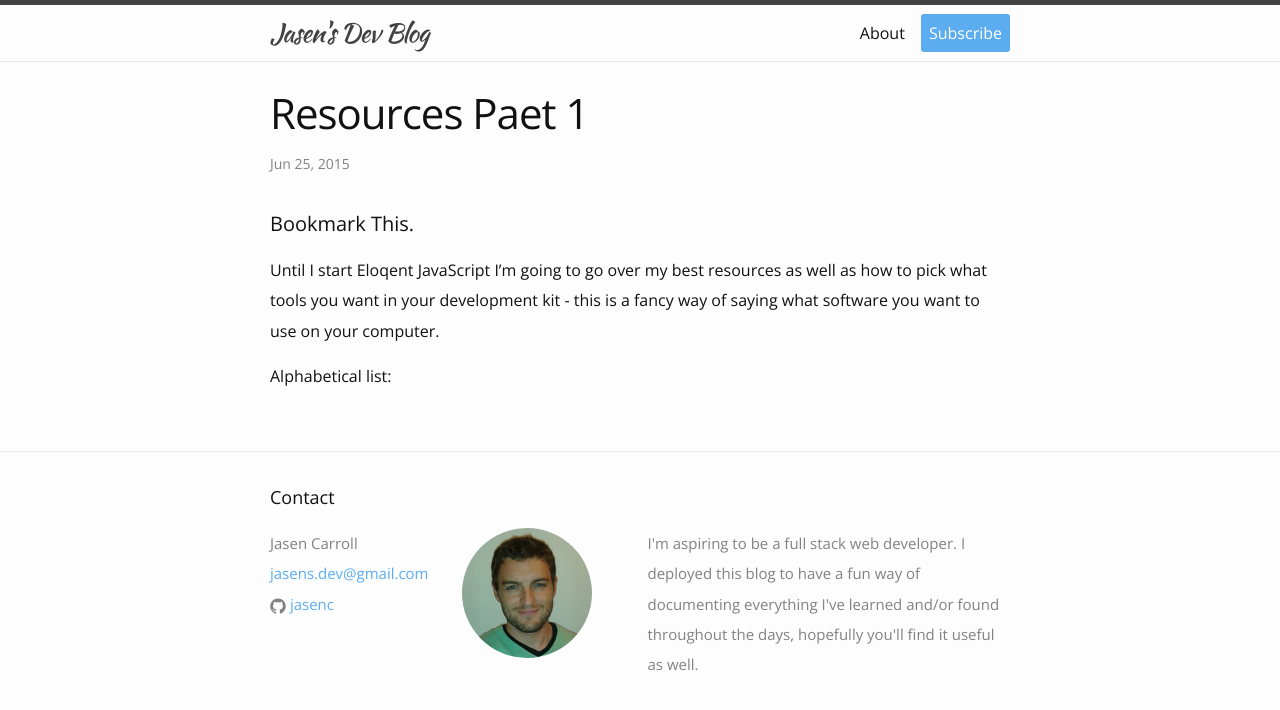
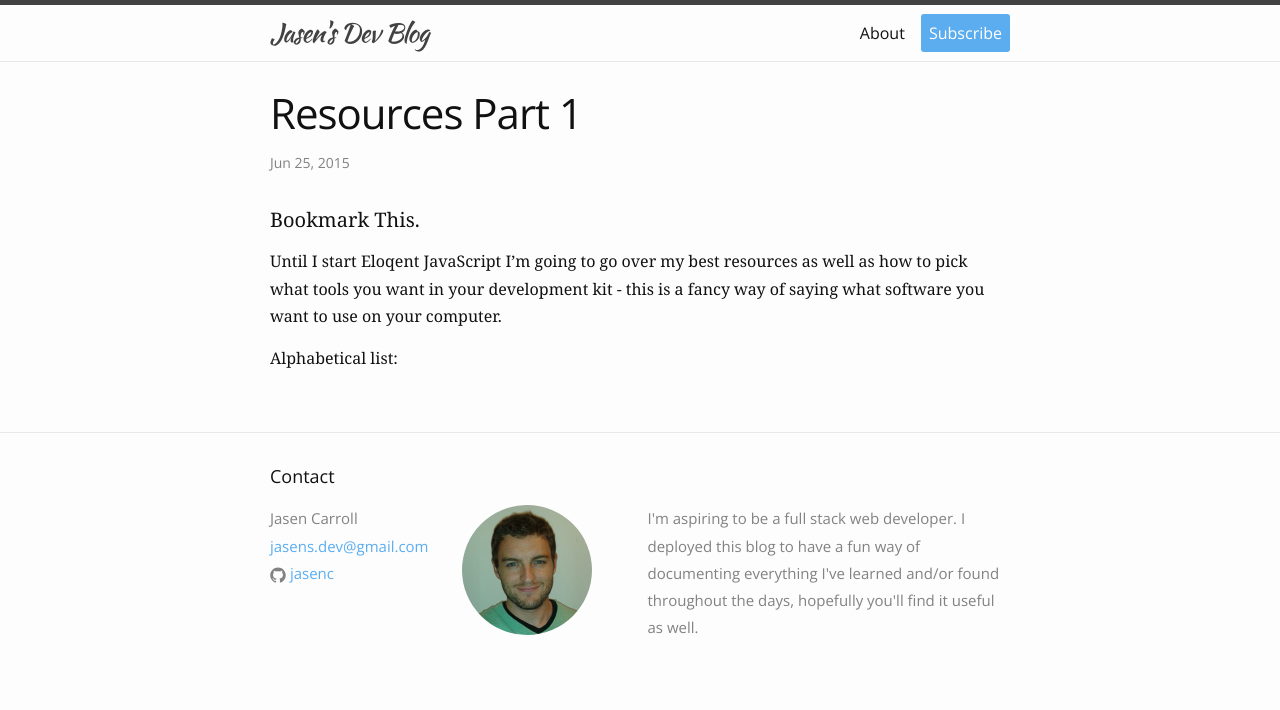
Before and after one commit to jasencblog/jasencblog.github.io, a Jekyll site: the page built from _posts/2015-06-25-resources .markdown, in a window 1280 px wide. Shown: the top 710 px of the page. Built offline with Jekyll 4.4.1, drawn with Linux system fonts in a browser that asks for light colours.

Commit message:
changed post fonts

```diff
--- a/_includes/head.html
+++ b/_includes/head.html
@@ -9,5 +9,5 @@
   <link rel="stylesheet" href="{{ "/css/main.css" | prepend: site.baseurl }}">
   <link rel="canonical" href="{{ page.url | replace:'index.html','' | prepend: site.baseurl | prepend: site.url }}">
   <link rel="alternate" type="application/rss+xml" title="{{ site.title }}" href="{{ "/feed.xml" | prepend: site.baseurl | prepend: site.url }}" />
-  <link href='http://fonts.googleapis.com/css?family=Kaushan+Script|Open+Sans:300,600' rel='stylesheet' type='text/css'>
+  <link href='http://fonts.googleapis.com/css?family=Kaushan+Script|Open+Sans:300' rel='stylesheet' type='text/css'>
 </head>
--- a/_posts/2015-06-25-resources .markdown
+++ b/_posts/2015-06-25-resources .markdown
@@ -1,6 +1,6 @@
 ---
 layout: post
-title:  "Resources Paet 1"
+title:  "Resources Part 1"
 date:   2015-06-25
 ---
 #### Bookmark This.
--- a/_sass/_base.scss
+++ b/_sass/_base.scss
@@ -17,7 +17,7 @@ body {
     font-family: $base-font-family;
     font-size: $base-font-size;
     line-height: $base-line-height;
-    font-weight: 300;
+    font-weight: 100;
     color: $text-color;
     background-color: $background-color;
     -webkit-text-size-adjust: 100%;
--- a/_sass/_layout.scss
+++ b/_sass/_layout.scss
@@ -231,6 +231,7 @@
 
 .post-content {
     margin-bottom: $spacing-unit;
+    font-family: 'Andale Mono', 'Curier New', 'Georgia', serif;
 
     h2 {
         font-size: 32px;
--- a/css/main.scss
+++ b/css/main.scss
@@ -9,7 +9,7 @@
 $base-font-family: 'Open Sans', Tahoma, Arial, sans-serif;
 $base-font-size:   16px;
 $small-font-size:  $base-font-size * 0.875;
-$base-line-height: 1.9em;
+$base-line-height: 1.7em;
 
 $spacing-unit:     30px;
 
```
